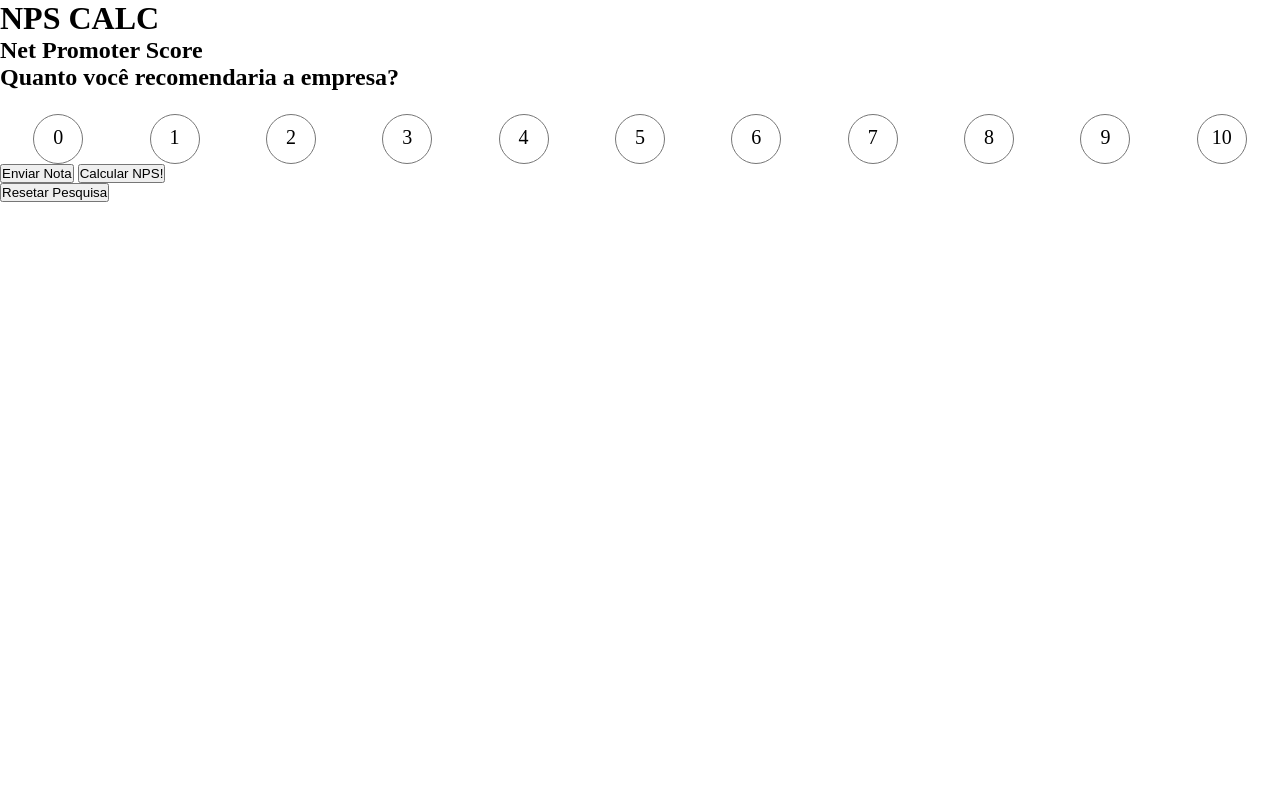
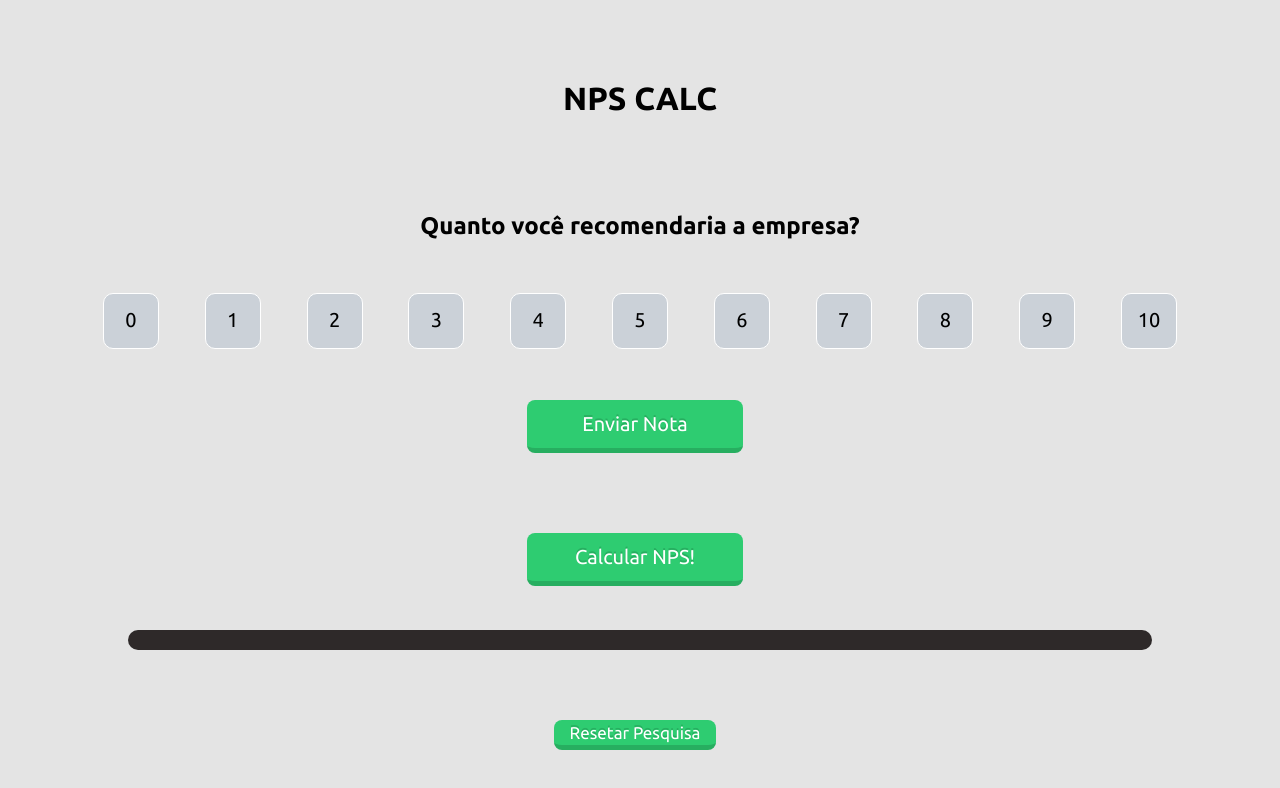
Before and after one commit to RodericoNeto/NPS-Calc, a plain HTML site: page index.html in a window 1280 px wide. Drawn offline with Linux system fonts and the light colour scheme.

Commit message:
nps com interface mais amigavel mas cores estranhas ainda

```diff
--- a/index.html
+++ b/index.html
@@ -9,73 +9,116 @@
 
     <!-- Link Css da calculadora -->
     <link rel="stylesheet" href="style.css">
+
+    <!-- Links Fontes -->
+    <link href="https://fonts.googleapis.com/css2?family=Ubuntu:ital,wght@0,300;0,400;0,500;0,700;1,300;1,400;1,500;1,700&display=swap" rel="stylesheet">
 </head>
 
 <body>
     <header>
         <!-- Título -->
         <h1>NPS CALC</h1>
-        <h2>Net Promoter Score</h2>
+        <h2>Quanto você recomendaria a empresa?</h2>
     </header>
 
     <!-- Corpo calculadora. Onde o usuário vai inserir a nota -->
-    <h2>Quanto você recomendaria a empresa?</h2>
 
     <!-- <form> -->
     <!-- FAIXA DAS NOTAS A ESCOLHER -->
-        <div class="numbersContainer">
+    <section class="numbersContainer">
         <div class="inputNumber">
-                <label for="notas">0</label>
-                <input type="radio" name="notas" id="nota0" value="0" class="inputRadio">
+            <label for="notas">
+                <input type="radio" name="notas" id="nota0" value="0" class="option-input">
+                <span>0</span>
+            </label>
         </div>
         <div class="inputNumber">
-                <label for="notas">1</label>
-                <input type="radio" name="notas" id="nota1" value="1" class="inputRadio">
+            <label for="notas">
+                <input type="radio" name="notas" id="nota1" value="1" class="option-input">
+                <span>1</span>
+            </label>
         </div>
         <div class="inputNumber">
-                <label for="notas">2</label>
-                <input type="radio" name="notas" id="nota2" value="2" class="inputRadio">
+            <label for="notas">
+                <input type="radio" name="notas" id="nota2" value="2" class="option-input">
+                <span>2</span>
+            </label>
         </div>
         <div class="inputNumber">
-                <label for="notas">3</label>
-                <input type="radio" name="notas" id="nota3" value="3">
+            <label for="notas">
+                <input type="radio" name="notas" id="nota3" value="3" class="option-input">
+                <span>3</span>
+            </label>
+
         </div>
         <div class="inputNumber">
-                <label for="notas">4</label>
-                <input type="radio" name="notas" id="nota4" value="4">
+            <label for="notas">
+                <input type="radio" name="notas" id="nota4" value="4" class="option-input">
+                <span>4</span>
+            </label>
         </div>
         <div class="inputNumber">
-                <label for="notas">5</label>
-                <input type="radio" name="notas" id="nota5" value="5">
+            <label for="notas">
+                <input type="radio" name="notas" id="nota5" value="5" class="option-input">
+                <span>5</span>
+            </label>
+
         </div>
         <div class="inputNumber">
-                <label for="notas">6</label>
-                <input type="radio" name="notas" id="nota6" value="6">
+            <label for="notas">
+                <input type="radio" name="notas" id="nota6" value="6" class="option-input">
+                <span>6</span>
+            </label>
+
         </div>
         <div class="inputNumber">
-                <label for="notas">7</label>
-                <input type="radio" name="notas" id="nota7" value="7">
+            <label for="notas">
+                <input type="radio" name="notas" id="nota7" value="7" class="option-input">
+                <span>7</span>
+            </label>
+
         </div>
         <div class="inputNumber">
-                <label for="notas">8</label>
-                <input type="radio" name="notas" id="nota8" value="8">
+            <label for="notas">
+                <input type="radio" name="notas" id="nota8" value="8" class="option-input">
+                <span>8</span>
+            </label>
+
         </div>
         <div class="inputNumber">
-                <label for="notas">9</label>
-                <input type="radio" name="notas" id="nota9" value="9">
+            <label for="notas">
+                <input type="radio" name="notas" id="nota9" value="9" class="option-input">
+                <span>9</span>
+            </label>
+
         </div>
         <div class="inputNumber">
-                <label for="notas">10</label>
-                <input type="radio" name="notas" id="nota10" value="10">
+            <label for="notas">
+                <input type="radio" name="notas" id="nota10" value="10" class="option-input">
+                <span>10</span>
+            </label>
+
         </div>
+    </section>
+
+    <!-- </form> -->
+
+    <section class="buttonsContainer">
+        <button id="notaDada" onclick="submitNota()">Enviar Nota</button>
+        <p id="totalRespostas"></p>
+        <button id="calcNPS" onclick="calcularNPS()">Calcular NPS!</button>
+
+        <!-- Progress Bar -->
+        <div class="barContainer">
+            <div class="progress-bar"></div>
         </div>
 
-    <!-- </form> -->
-    <button id="notaDada" onclick="submitNota()">Enviar Nota</button>
 
-    <button onclick="calcularNPS()">Calcular NPS!</button>
+
         <p id="respostaNPS"></p>
-    <button onclick="resetPesquisa()">Resetar Pesquisa</button>
+        <button id="resetPesquisa" onclick="resetPesquisa()">Resetar Pesquisa</button>
+    </section>
+
 
     <script src="script.js"></script>
 </body>
--- a/script.js
+++ b/script.js
@@ -2,13 +2,14 @@
 let detratores = 0;
 let neutros = 0;
 let promotores = 0;
+let totalNotas = 0;
 
 
 function submitNota() {
     var notaDadaJS = document.querySelectorAll('input[type=radio]:checked')[0].value;
+
     alert(`A nota escolhida foi: ${notaDadaJS}. \n Obrigado pela participação!`);
     console.log(notaDadaJS);
-
 
     switch (notaDadaJS) {
         case "0":
@@ -34,25 +35,35 @@ function submitNota() {
         default:
             alert("Por favor, insira uma nota")
     }
+    totalNotas++;
+    document.getElementById("totalRespostas").innerHTML = `Total de respostas submetidas: ${totalNotas}`;
 }
 
 
 function calcularNPS() {
-    var totalRespostas = detratores + neutros + promotores;
-    alert(`Total de respostas: ${totalRespostas}
+    alert(`Total de respostas: ${totalNotas}
             \n detratores: ${detratores}
             \n neutros: ${neutros}
             \n promotores: ${promotores}`);
-    var resultNPS = ((promotores - detratores) / totalRespostas) * 100;
-    document.getElementById("respostaNPS").innerHTML = `O valor do nps foi ${resultNPS.toFixed(2)}%`
+    var resultNPS = ((promotores - detratores) / totalNotas) * 100;
+    document.getElementById("respostaNPS").innerHTML = `O valor do nps foi ${resultNPS.toFixed(2)}%`;
+    calcBar()
     alert(`O valor do nps foi ${resultNPS.toFixed(2)}%`)
 }
 
+function calcBar() {
+    var progressBarJS = document.querySelector(".progress-bar");
+    progressBarJS.setAttribute(`id`, `play-animation`);
+}
+
 function resetPesquisa(){
+    document.getElementById("totalRespostas").innerHTML = ``;
     document.getElementById("respostaNPS").innerHTML = ``;
+    resetRadio();
     detratores = 0;
     neutros = 0;
     promotores = 0;
+    totalNotas = 0;
 }
 
 function resetRadio() {
--- a/style.css
+++ b/style.css
@@ -1,33 +1,158 @@
 :root {
-    --numberButton-size: 50px;
+    --numberButton-size: 54px;
     --numberInput-FontSize: 20px;
-  }
+    --main-bg-color: rgb(228, 228, 228);
+    --main-font: 'Ubuntu', sans-serif;
+}
 
-*{
+* {
     margin: 0;
     padding: 0;
+    font-family: var(--main-font);
 }
 
-input{
+body {
+    background-color: var(--main-bg-color);
+    margin: 80px;
+}
+
+header {
+    height: 20vh;
+    display: flex;
+    flex-direction: column;
+    align-items: center;
+    justify-content: space-between;
+}
+
+input {
     width: var(--numberButton-size);
     height: var(--numberButton-size);
+    background-color: red;
 }
 
-.numbersContainer{
+
+.numbersContainer {
+    height: 20vh;
     display: flex;
     justify-content: space-around;
+    align-content: center;
 }
 
-.inputNumber{
+.inputNumber {
+    width: var(--numberButton-size);
     display: flex;
     flex-direction: column;
+    justify-content: center;
+    align-items: center;
 }
 
-.inputNumber label{
+label {
+    height: var(--numberButton-size);
+    width: calc(var(--numberButton-size)+(--numberInput-FontSize/2));
+    display: flex;
+    justify-content: center;
+    align-items: center;
+    align-content: center;
+}
+
+.option-input {
+    appearance: none;
+    height: var(--numberButton-size);
+    width: var(--numberButton-size);
+    transition: all 0.15s ease-out 0s;
+    background: #cbd1d8;
+    border: solid 1px white;
+    border-radius: 10px;
+    color: #fff;
+    cursor: pointer;
+    outline: none;
+    box-sizing: content-box;
+    z-index: 0;
+    margin: auto;
+}
+
+.option-input:hover {
+    background: #9faab7;
+}
+
+.option-input:checked {
+    background: #40e0d0;
+}
+
+span {
+    position: absolute;
     font-size: var(--numberInput-FontSize);
+    z-index: 1;
+}
+
+.buttonsContainer {
+    height: 45vh;
+    display: flex;
+    flex-direction: column;
+    justify-content: space-between;
+    align-items: center;
+}
+
+
+.buttonsContainer button {
     position: relative;
-    margin: auto;
-    top: calc((var(--numberButton-size)/2) + (var(--numberInput-FontSize)/2));
-    /* left: calc(var(--numberButton-size)/2);
-    top: calc(var(--numberButton-size)/2); */
+    width: calc(4*var(--numberButton-size));
+    padding: 12px 12px;
+    margin: 0px 10px 10px 0px;
+    float: left;
+    border-radius: 8px;
+    font-size: var(--numberInput-FontSize);
+    color: #FFF;
+    text-decoration: none;
+    background-color: #2ecc71;
+    border: none;
+    border-bottom: 5px solid #27ae60;
+    text-shadow: 0px -2px #27ae60;
+    -webkit-transition: all 0.1s;
+    transition: all 0.1s;
 }
+
+.buttonsContainer button:hover,
+button:active {
+    -webkit-transform: translate(0px, 5px);
+    -ms-transform: translate(0px, 5px);
+    transform: translate(0px, 5px);
+    border-bottom: 1px solid #2ecc71;
+}
+
+
+#resetPesquisa {
+    width: calc(3*var(--numberButton-size));
+    padding: 3px 3px;
+    font-size: calc(0.85*var(--numberInput-FontSize));
+}
+
+#respostaNPS{
+    font-size: calc(2*var(--numberInput-FontSize));
+}
+
+
+/* PROGRESS BAR */
+.barContainer {
+    height: 20px;
+    width: 80vw;
+    background-color: rgb(46, 41, 41);
+    position: relative;
+    border-radius: 10px;
+}
+
+.barContainer .progress-bar {
+    position: absolute;
+    height: 100%;
+    background-color: #27ae60;
+    border-radius: 10px;
+}
+
+#play-animation{
+    animation: progress-bar-animation 5s forwards;
+}
+
+@keyframes progress-bar-animation {
+    0% {width: 0%; background-color: red;}
+    100% {width: 100%; background-color: blue;}
+}
```
Lines whose indentation alone changed are shown as unchanged.
